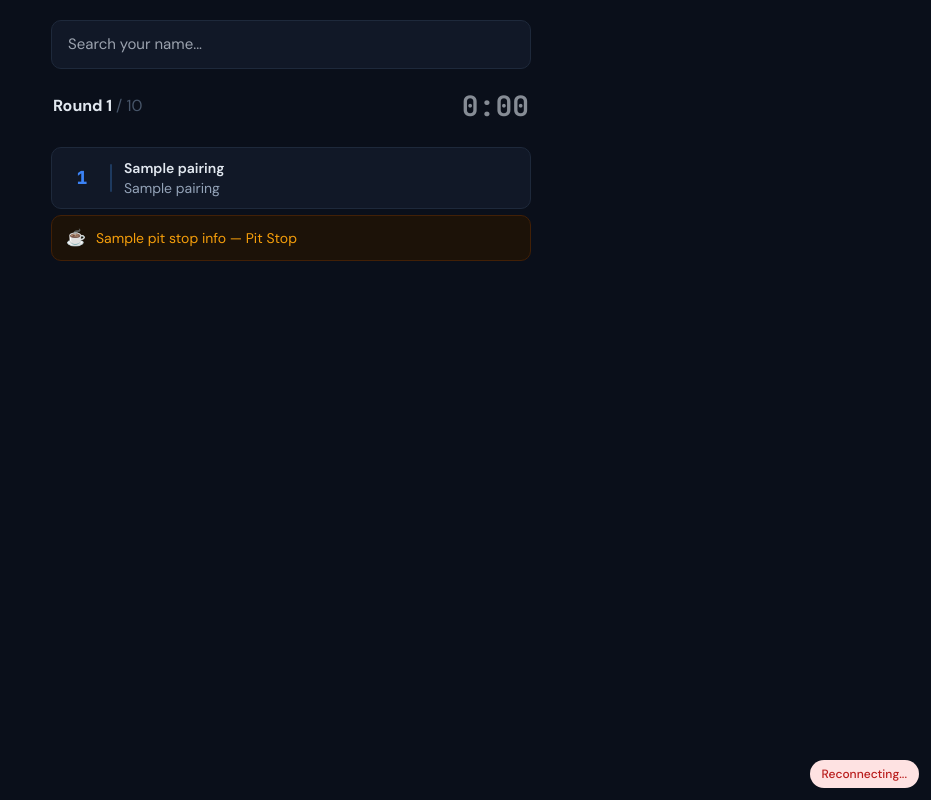
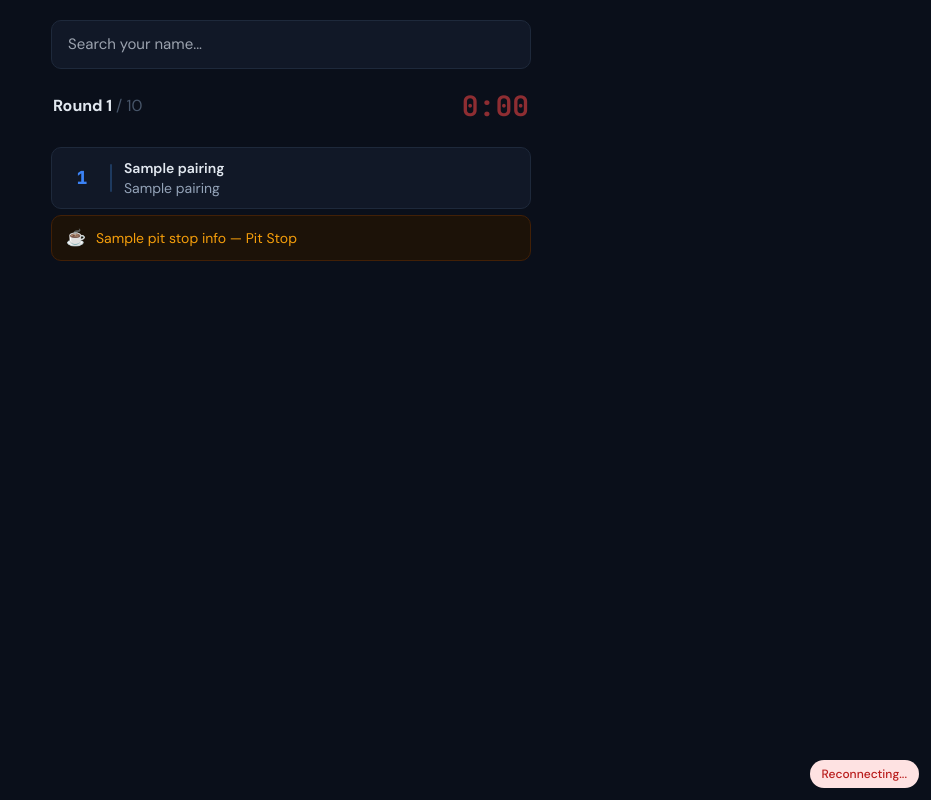
Before and after one commit to nicemohawk/dosido, a FastAPI app: template app/templates/mobile.html in a window 1280 px wide. Shown: the whole page, without its empty margins (349-1280 px from the left). Run offline with FastAPI, Linux system fonts and the light colour scheme; the template is opened without the code that fills it: most values are stand-ins (such as "Sample title", 1, 10 or a date in 2020); data that the repository does not hold is empty; some libraries are stand-ins or nearby versions.

Commit message:
Fix timer color: remove explicit text-slate-200 from timer elements
Timer elements inherit color from parent containers. Removing the
explicit color class prevents Tailwind CDN cascade ordering from
overriding dosido.css timer state classes (timer-expired, etc.).

Co-Authored-By: Claude Opus 4.6 <noreply@anthropic.com>

```diff
--- a/app/templates/mobile.html
+++ b/app/templates/mobile.html
@@ -24,7 +24,7 @@
     {% else %}
     <div class="text-sm text-slate-500">Waiting for first round...</div>
     {% endif %}
-    <span id="timer-display" class="font-mono text-[28px] font-bold text-slate-200">--:--</span>
+    <span id="timer-display" class="font-mono text-[28px] font-bold">--:--</span>
   </div>
 
   {% if state.round_number > 0 %}
@@ -103,7 +103,7 @@
     {% else %}
     <div class="text-sm text-slate-500">Waiting for first round...</div>
     {% endif %}
-    <span id="timer-display" class="font-mono text-[28px] font-bold text-slate-200">--:--</span>
+    <span id="timer-display" class="font-mono text-[28px] font-bold">--:--</span>
   </div>
 
   <!-- Pairings list -->
--- a/app/templates/partials/admin_round_control.html
+++ b/app/templates/partials/admin_round_control.html
@@ -20,7 +20,7 @@
       {% else %}Waiting to start{% endif %}
     </div>
   </div>
-  <span id="timer-display" class="font-mono text-[42px] font-bold text-slate-200">--:--</span>
+  <span id="timer-display" class="font-mono text-[42px] font-bold">--:--</span>
 </div>
 
 <div class="flex gap-2.5 mt-5 flex-wrap">
--- a/app/templates/screen.html
+++ b/app/templates/screen.html
@@ -26,7 +26,7 @@
         {{ pairings|length }} tables &middot; {{ counts.active }} attendees
       </div>
       {% endif %}
-      <span id="timer-display" class="font-mono text-[56px] font-bold text-slate-200">--:--</span>
+      <span id="timer-display" class="font-mono text-[56px] font-bold">--:--</span>
     </div>
   </div>
 
```
